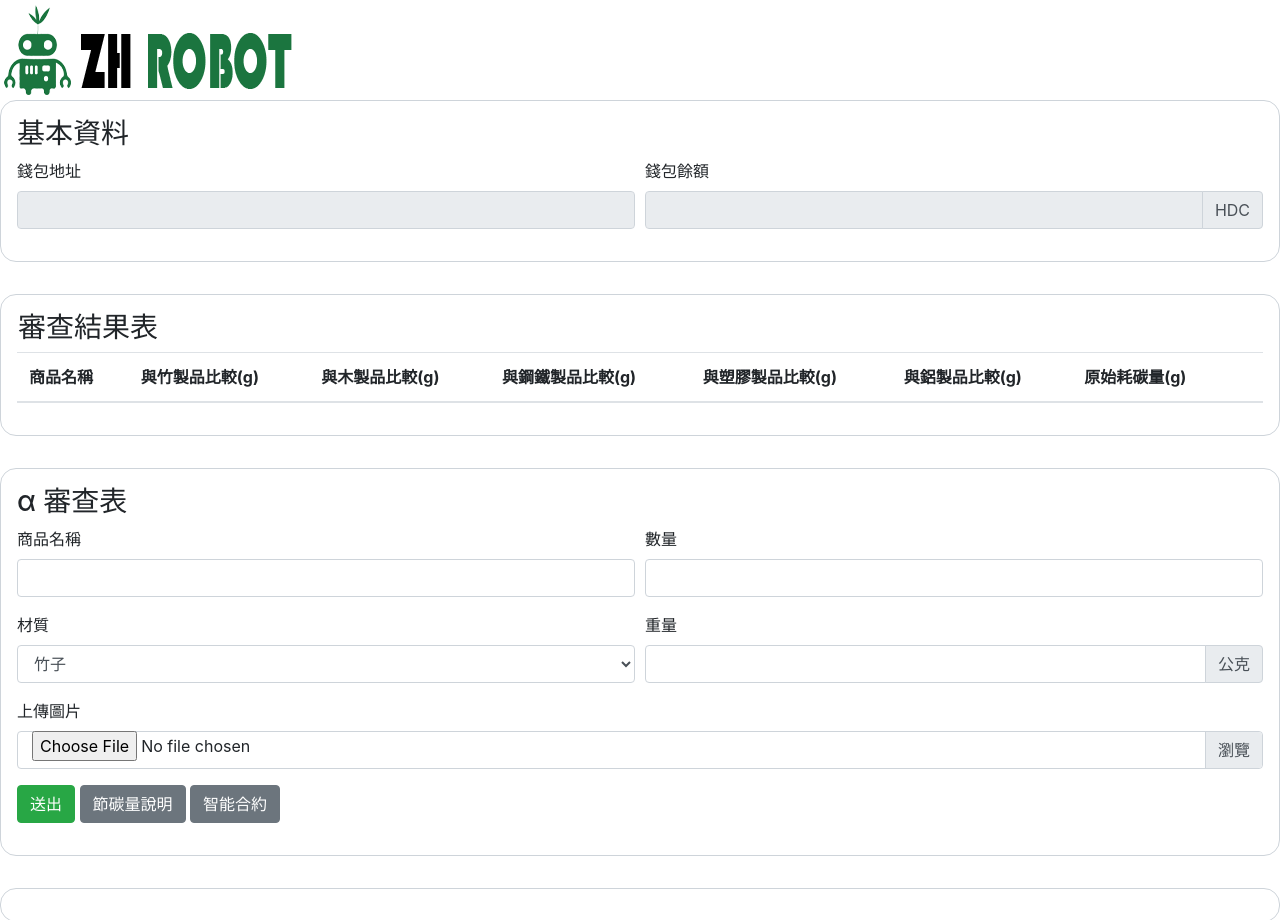
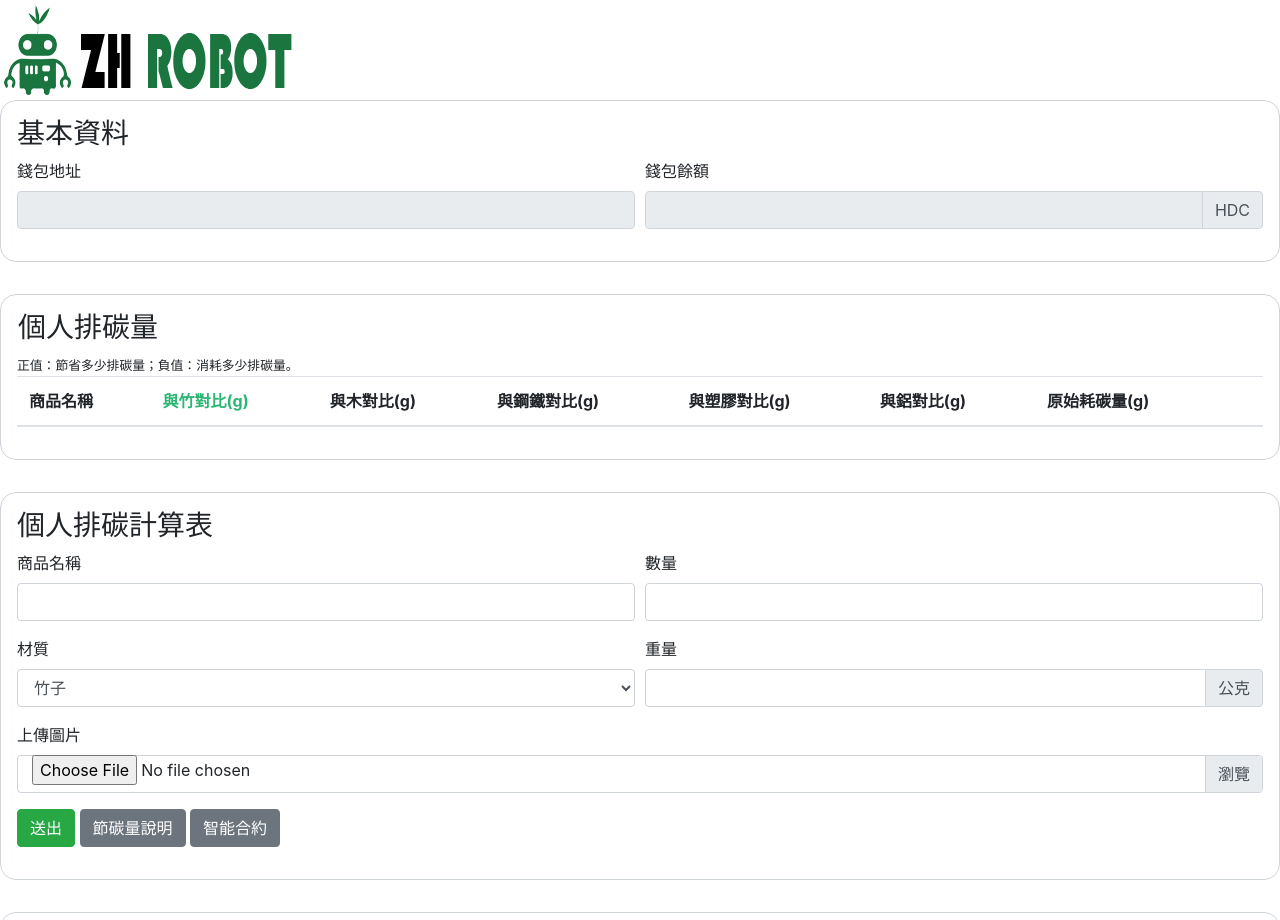
Before and after one commit to CCUMISIndependentStudy107/Web, a PHP site: page /self.html in a window 1280 px wide. Shown: the top 920 px of the page. Run offline with PHP 8.4, Linux system fonts and the light colour scheme; lists and menus that the app fills with data are empty; some libraries are stand-ins or nearby versions.

Commit message:
Fine-tuning: 4m want la

```diff
--- a/Self.php
+++ b/Self.php
@@ -19,10 +19,10 @@
         // echo $sql; die();
         // To show searching result(s)
         $OrderInfo = array();
-        $fieldname_chinese = array("ID", "買方","商品名稱", "商品價格", "購買數量", "提交日期", "廠商名稱", "狀態");
+        $fieldname_chinese = array("ID", "買方","商品名稱", "商品價格", "購買數量", "提交日期", "廠商名稱", "減碳量(g)", "狀態");
         if ($result = mysqli_query($conn, $sql)) {
             if (mysqli_num_rows($result) > 0) {
-                echo "<h3>購買紀錄</h3>";
+                echo "<h3>竹商品購買紀錄</h3>";
                 echo "<div class='table-responsive'>";
                 echo "<table class='table table-striped'>";
                 echo "<thead>";
@@ -47,6 +47,7 @@
                         if ($i == count($fieldname) - 1) {
                             $id = $row[$fieldname[0]];
                             $reduceC = getReduceC($servername, $username, $password, $db_name, $id);
+                            echo "<td>$reduceC</td>";
                             switch ($row[$fieldname[$i]]) {
                                 case 1:
                                     echo "<td><span class='text-success'>PASS(" . $txLink . ")</span></td>";
--- a/self.html
+++ b/self.html
@@ -73,17 +73,18 @@
         </section>
 
         <section class="simple-section">
-            <h3 class="row justify-content-between" style="padding: 0 1rem;"><span>審查結果表</span><span id="total-reduce-carbon"></span></h3>
+            <h3 class="row justify-content-between" style="padding: 0 1rem;"><span>個人排碳量</span><span id="total-reduce-carbon"></span></h3>
             <div id="tx-addr" class="table-responsive">
+                <small>正值：節省多少排碳量；負值：消耗多少排碳量。</small>
                 <table class="table table-striped">
                     <thead>
                         <tr>
                             <th scope="col">商品名稱</th>
-                            <th scope="col">與竹製品比較(g)</th>
-                            <th scope="col">與木製品比較(g)</th>
-                            <th scope="col">與鋼鐵製品比較(g)</th>
-                            <th scope="col">與塑膠製品比較(g)</th>
-                            <th scope="col">與鋁製品比較(g)</th>
+                            <th scope="col" style="color: #2bb673;">與竹對比(g)</th>
+                            <th scope="col">與木對比(g)</th>
+                            <th scope="col">與鋼鐵對比(g)</th>
+                            <th scope="col">與塑膠對比(g)</th>
+                            <th scope="col">與鋁對比(g)</th>
                             <th scope="col">原始耗碳量(g)</th>
                             <th scope="col"></th>
                         </tr>
@@ -94,7 +95,7 @@
         </section>
 
         <section class="simple-section">
-            <h3>α 審查表</h3>
+            <h3>個人排碳計算表</h3>
             <form id="alpha-table" action="Alpha_table.php" method="POST" enctype="multipart/form-data">
                 <div class="form-row">
                     <div class="form-group col-md-6">
@@ -158,12 +159,9 @@
                             </button>
                         </div>
                         <div class="modal-body">
-                                <p class="lead">輸入進去α表的值會在以下的智能合約進行計算：</p>
-                            <div class="container">
-                                <div class="row">
-                                    <img src="./pic/sc_code.png" alt="author" style="display: block; width: 100%;">
-                                </div>
-                            </div>
+                            <p class="lead">智能合約簡單來說是一種自動化轉移價值的平台。我們可以把他想成一台自動販賣機，給錢按下按鈕就會給相對的產品。但和自動販賣機不同的事情是，智能合約追求的是去中心化管理，也就是說智能合約不像自動販賣機是由特定公司進行管理的。</p>
+                            <p class="lead">這邊會出現一個問題，如果要去中心化的話，怎麼運行這個平台？如果交給企業或政府，那豈不是又回到去中心化了嗎？區塊鏈的出現解決了這個問題。區塊鏈本身有著公開透明、去中心化、不可篡改、自動化等特性。這些特性對於智能合約來說是絕佳的平台，因此在區塊鏈上使用智能合約，成為了大家關注的焦點。</p>
+                            <p class="lead">我們平台為了保證計算的公正性，決定使用智能合約。透過使用智能合約，無論任何人都可以對我們的計算進行審查，我們的碳計算可以因此有更高的可信度。同時，公開的資料可以避免數據造假的問題。</p>
                         </div>
                     </div>
                 </div>
@@ -179,12 +177,29 @@
                         </button>
                     </div>
                     <div class="modal-body">
-                        <!-- <h3>減碳計算公式來自Booming Bamboo：由博士所著。</h3>
-                        <h4>該書表示：</h4> -->
-                        <p class="lead">減碳計算公式來自<a href="https://boomingbamboo.com/" blank="_blank">《Booming Bamboo》</a>，由 <strong><u>dr. ir. Pablo van der Lugt</u></strong> 所著。作者對各種材質生產時所產生的二氧化碳進行量化比較，而我們則利用這些比較進行計算來得出我們的數據。<small>公式：[種類(W) * 排放量(C) = 結果(R)]</small></p>
-                        <div class="container">
-                            <div class="row justify-content-center">
-                                <img src="./pic/bb_author.png" alt="author" style="display: block; width: 750px; height: 450px;">
+                        <p class="lead">關於竹商品的減碳量研究，基本上要從生命週期評估開始。</p>
+                        <p class="lead">生命週期評估將產品從 1.原料開採 2.生產製造 3.產品運輸 4.產品使用 5.處置/回收 進行全面性的整理與比對。要全面評估一項商品排放二氧化碳的狀況（或是說計算碳足跡），從生命週期評估的角度來做可以說是最為完善。</p>
+                        <p class="lead">我們認為倘若需要使用生命週期評估的方式計算上架到我們平台的商品的排碳量，我們需要讓廠商進行一些資料的填寫，其中包含的 1.各項材料從原料到加工成零件的排碳量：開採->運輸->初步加工->運輸->進一步加工（重複加工、運輸直到整個製成結束）->運輸->倉庫保存 2.要生產的商品需要使用的零件的材質資訊列表 3.商品製作過程的排碳量計算 4.商品使用年限。</p>
+                        <p class="lead">基本上只有有了以上四點，我們就可以進行計算。我們可以先利用1和2計算出商品原料的排碳，算出結果再加上3就可以計算出總排碳量。得到總排碳量之後，我們只需要再利用4來算出商品吸收的二氧化碳，並與前面算出的最終結果進行計算整理就可以算出最後的結果了。</p>
+                        <p class="mb-0">參考資料：</p>
+                        <ol>
+                            <li>
+                                <a href="https://www.inbar.int/wp-content/uploads/2017/02/Bamboo-products-LCA-TR-35_0.pdf">https://www.inbar.int/wp-content/uploads/2017/02/Bamboo-products-LCA-TR-35_0.pdf</a>
+                            </li>
+                            <li>
+                                <a href="https://boomingbamboo.com">https://boomingbamboo.com</a>
+                            </li>
+                            <li>
+                                <a href="https://www.youtube.com/watch?v=wI_fdwCU_oc&feature=youtu.be">https://www.youtube.com/watch?v=wI_fdwCU_oc&feature=youtu.be</a>
+                            </li>
+                            <li>
+                                <a href="https://www.itri.org.tw/chi/Content/MsgPic01/Contents.aspx?SiteID=1&MmmID=620624053204740250&MSid=1001263363051450350">https://www.itri.org.tw/chi/Content/MsgPic01/Contents.aspx?SiteID=1&MmmID=620624053204740250&MSid=1001263363051450350</a>
+                            </li>
+                        </ol>
+                        <b>計算：原料1 + 原料2 + 產品製作 - 使用年限</b>
+                        <br>
+                        <small>[(ai + a2 + a3)*1.02 + (x*0.22)]*(@1) + [(bi + b2 + b3)*1.02 + (y*0.22)] + (c*1.02) + [(z*@3)*(4*0.4*3.1)]</small>
+                        <img src="./pic/photo6334328106306873572.jpg" class="img-fluid img-thumbnail">
 <!--
                                 <div class="card mb-2" style="width: 22rem;">
                                     <div class="card-body">
@@ -247,8 +262,6 @@
                                     </div>
                                 </div>
 -->
-                            </div>
-                        </div>
                     </div>
                 </div>
             </div>
@@ -328,7 +341,7 @@
                         <td>
                             ${ data.productName }
                         </td>
-                        <td>
+                        <td style="color: #2bb673;">
                             ${ compare[0] }
                         </td>
                         <td>
```
Also changed, not shown: pic/photo6334328106306873572.jpg (added).
